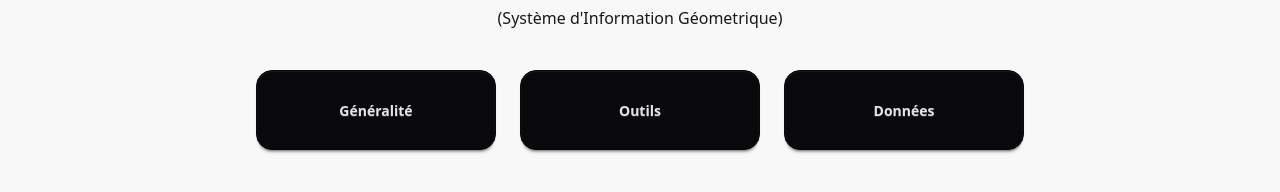
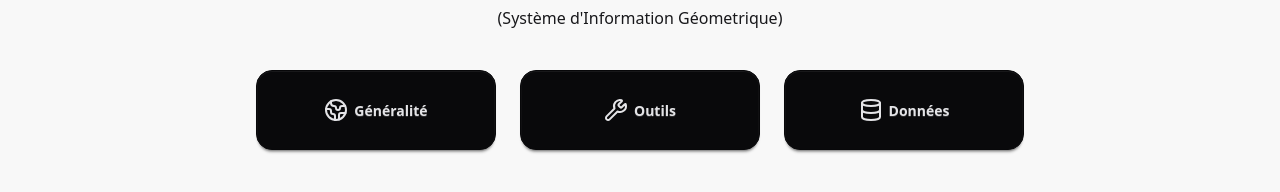
Before and after one commit to wharton-SP/web-SIG, a React (Vite) app: page / in a window 1280 px wide. Shown: the part 354-546 px from the top of the page. Built offline with nearby package versions, Linux system fonts and the light colour scheme.

Commit message:
Add : Integrate icons into buttons on Home page

```diff
--- a/src/pages/Home.jsx
+++ b/src/pages/Home.jsx
@@ -1,3 +1,6 @@
+import { Wrench } from 'lucide-react'
+import { Database } from 'lucide-react'
+import { Earth } from 'lucide-react'
 import React from 'react'
 
 const Home = () => {
@@ -10,9 +13,18 @@ const Home = () => {
                         <h3>(Système d'Information Géometrique)</h3>
                     </div>
                     <div className='flex gap-6'>
-                        <button className="btn btn-neutral hover:btn-accent w-60 h-20 rounded-2xl">Généralité</button>
-                        <button className="btn btn-neutral hover:btn-accent w-60 h-20 rounded-2xl">Outils</button>
-                        <button className="btn btn-neutral hover:btn-accent w-60 h-20 rounded-2xl">Données</button>
+                        <button className="btn btn-neutral hover:btn-accent w-60 h-20 rounded-2xl">
+                            <Earth />
+                            <span>Généralité</span>
+                        </button>
+                        <button className="btn btn-neutral hover:btn-accent w-60 h-20 rounded-2xl">
+                            <Wrench />
+                            <span>Outils</span>
+                        </button>
+                        <button className="btn btn-neutral hover:btn-accent w-60 h-20 rounded-2xl">
+                            <Database />
+                            <span>Données</span>
+                        </button>
                     </div>
                 </div>
             </div>
```
